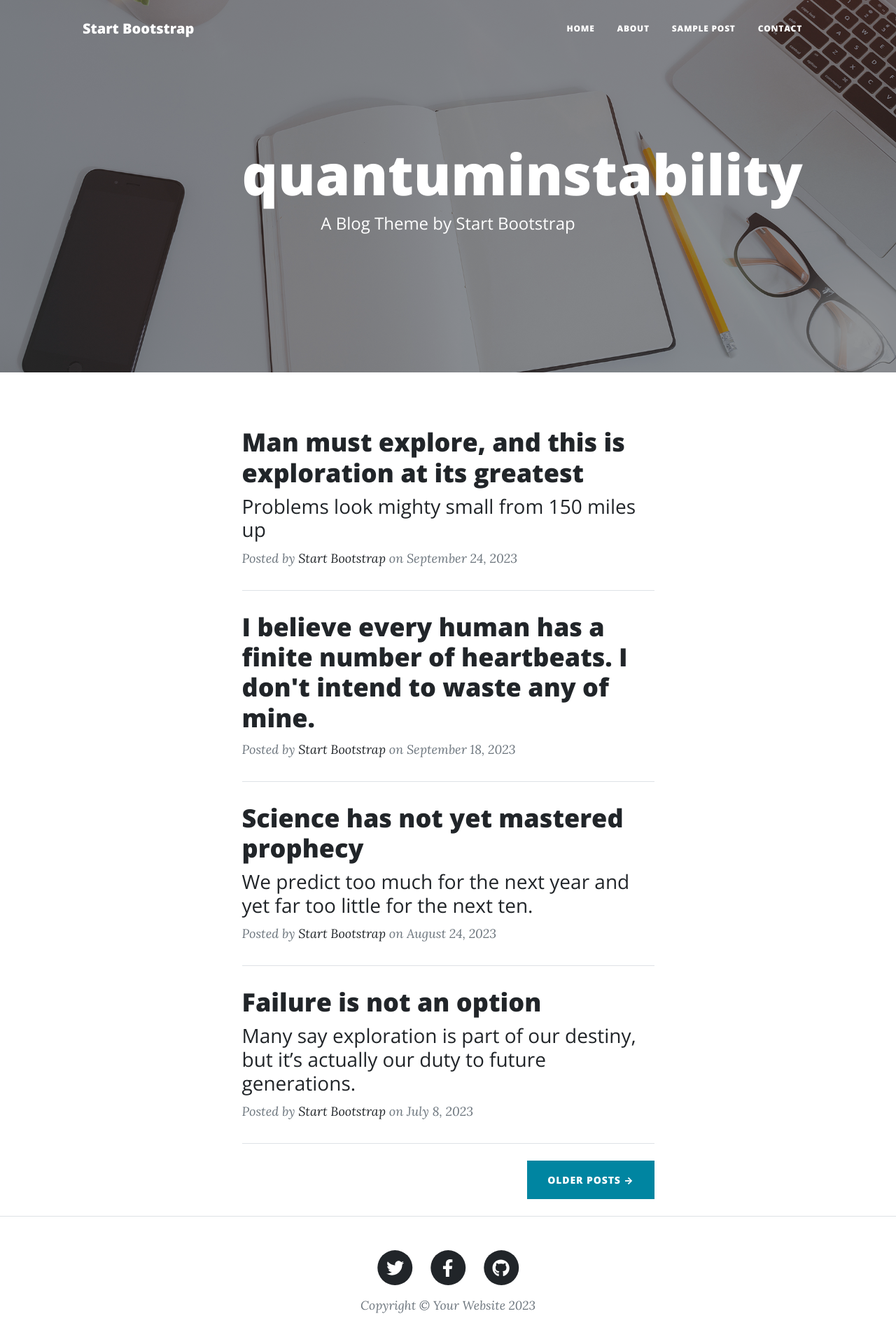
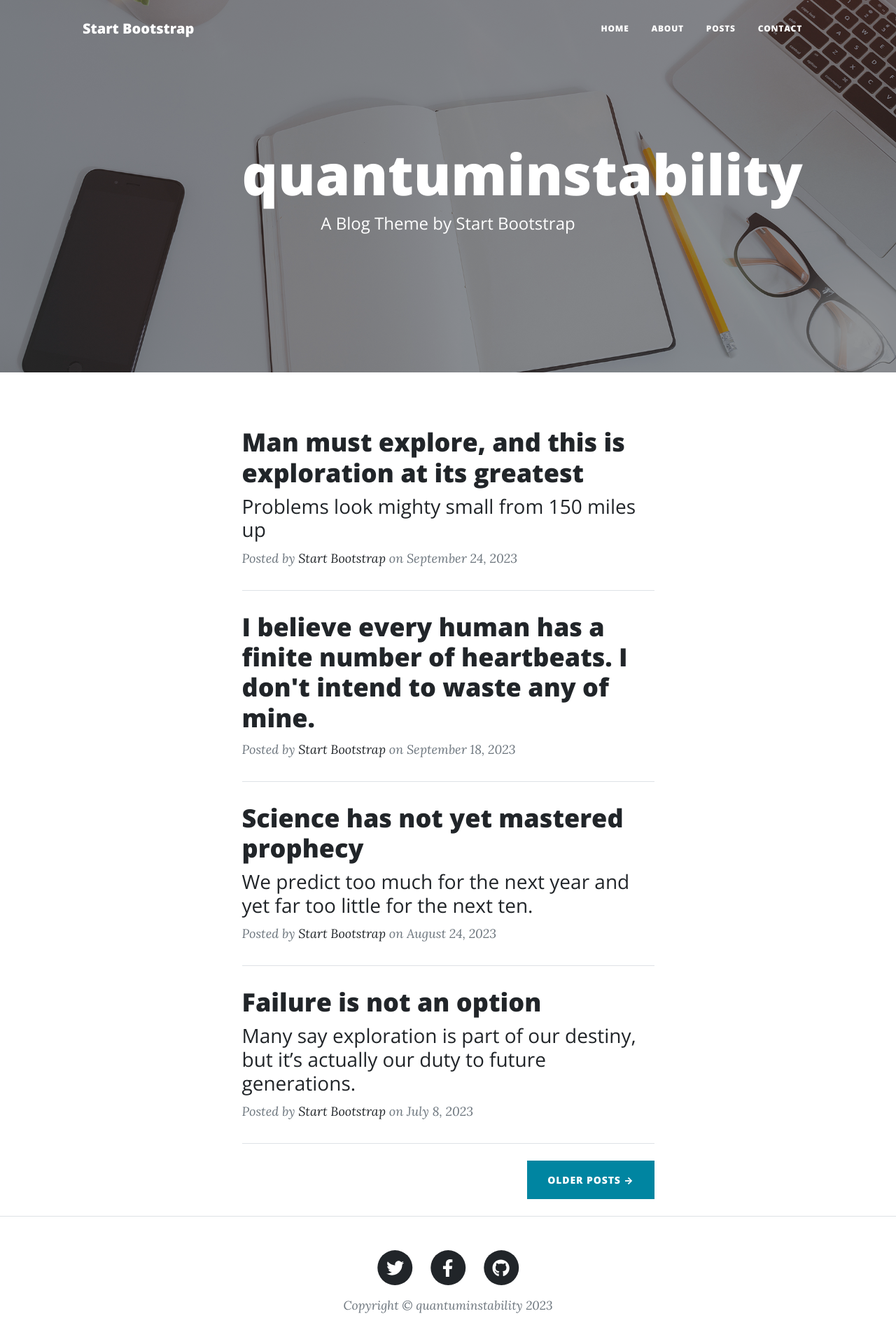
Before and after one commit to GitMarshallBill/my_personal_site, a plain HTML site: page index.html in a window 1280 px wide. Shown: the whole page at 70% size. Drawn offline with nearby package versions, Linux system fonts and the light colour scheme.

Commit message:
Update index.html
minor changes to headings and footer

```diff
--- a/index.html
+++ b/index.html
@@ -28,7 +28,7 @@
                     <ul class="navbar-nav ms-auto py-4 py-lg-0">
                         <li class="nav-item"><a class="nav-link px-lg-3 py-3 py-lg-4" href="index.html">Home</a></li>
                         <li class="nav-item"><a class="nav-link px-lg-3 py-3 py-lg-4" href="about.html">About</a></li>
-                        <li class="nav-item"><a class="nav-link px-lg-3 py-3 py-lg-4" href="post.html">Sample Post</a></li>
+                        <li class="nav-item"><a class="nav-link px-lg-3 py-3 py-lg-4" href="post.html">Posts</a></li>
                         <li class="nav-item"><a class="nav-link px-lg-3 py-3 py-lg-4" href="contact.html">Contact</a></li>
                     </ul>
                 </div>
@@ -140,7 +140,7 @@
                                 </a>
                             </li>
                         </ul>
-                        <div class="small text-center text-muted fst-italic">Copyright &copy; Your Website 2023</div>
+                        <div class="small text-center text-muted fst-italic">Copyright &copy; quantuminstability 2023</div>
                     </div>
                 </div>
             </div>
```
